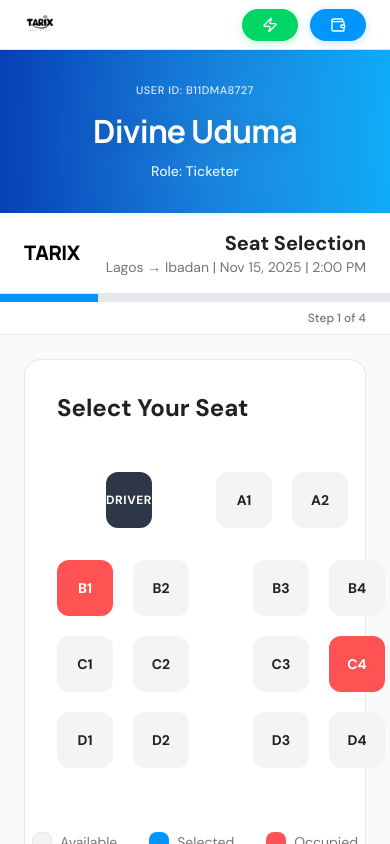
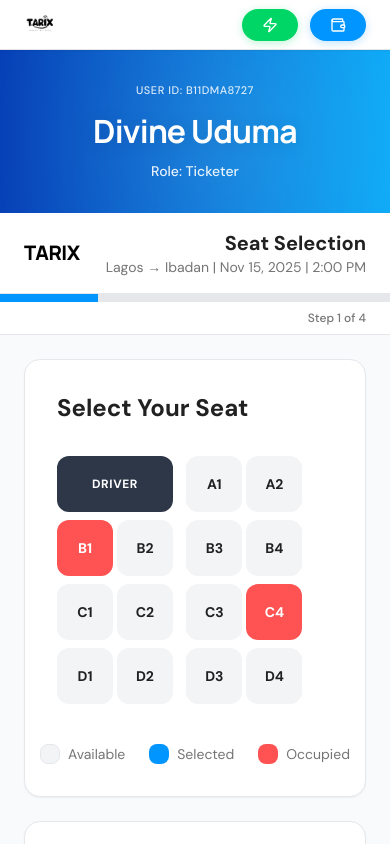
Before and after one commit to Triax-Ecosystem-Dev-Team/tarix-Ticketer, a React (Vite) app: page /booking/select-seat in a window 390 px wide. Shown: the top 844 px of the page. Built offline with nearby package versions, Linux system fonts and the light colour scheme.

Commit message:
feat: Implement seat selection functionality with a visual seat map component and a dedicated seat selection view.

```diff
--- /dev/null
+++ b/src/modules/ticketer/components/seat-map/SeatMap.tsx
@@ -0,0 +1,118 @@
+import React from 'react';
+
+// Seat types matching the parent component
+type SeatStatus = 'available' | 'occupied' | 'selected';
+
+export interface Seat {
+  id: string;
+  status: SeatStatus;
+  amenities?: string[];
+}
+
+interface SeatMapProps {
+  seats: Seat[];
+  selectedSeatId: string | null;
+  onSeatSelect: (seatId: string) => void;
+}
+
+const SeatMap: React.FC<SeatMapProps> = ({ seats, selectedSeatId, onSeatSelect }) => {
+  const handleSeatClick = (seatId: string, status: SeatStatus) => {
+    if (status === 'occupied') return;
+    onSeatSelect(seatId);
+  };
+
+  const renderSeat = (seatId: string) => {
+    const seat = seats.find(s => s.id === seatId);
+    if (!seat) return <div className="w-14 h-14" />;
+
+    const isSelected = selectedSeatId === seatId;
+
+    let bgClass = 'bg-gray-100 text-text-dark hover:bg-gray-200';
+    if (seat.status === 'occupied') {
+      bgClass = 'bg-[#FF5252] text-white cursor-not-allowed';
+    }
+    if (isSelected) {
+      bgClass = 'bg-[#0095FF] text-white shadow-lg scale-105';
+    }
+
+    return (
+      <button
+        onClick={() => handleSeatClick(seat.id, seat.status)}
+        disabled={seat.status === 'occupied'}
+        aria-pressed={isSelected}
+        aria-label={`Seat ${seat.id} ${seat.status}`}
+        className={`w-14 h-14 rounded-xl text-sm font-bold flex items-center justify-center transition-all duration-200 justify-self-center ${bgClass}`}
+      >
+        {seat.id}
+      </button>
+    );
+  };
+
+  return (
+    <div className="bg-white rounded-2xl p-8 lg:p-12 shadow-sm border border-gray-200">
+      <h2 className="text-2xl font-bold text-text-dark mb-8">Select Your Seat</h2>
+
+      {/* Bus Layout - CSS Grid */}
+      <div className="max-w-md mx-auto">
+        <div
+          className="grid gap-y-2 gap-x-1"
+          style={{
+            gridTemplateColumns: '3.5rem 3.5rem 0.15fr 3.5rem 3.5rem',
+            justifyItems: 'stretch',
+          }}
+        >
+          {/* Row A: Driver (spans 2 cols on left) + A1, A2 on right */}
+          <button
+            className="col-span-2 w-full h-14 bg-[#2D3748] text-white rounded-xl flex items-center justify-center text-xs font-bold uppercase tracking-wider cursor-default justify-self-stretch"
+            disabled
+          >
+            Driver
+          </button>
+
+          <div /> {/* Aisle gap */}
+          {renderSeat('A1')}
+          {renderSeat('A2')}
+
+          {/* Row B */}
+          {renderSeat('B1')}
+          {renderSeat('B2')}
+          <div /> {/* Aisle gap */}
+          {renderSeat('B3')}
+          {renderSeat('B4')}
+
+          {/* Row C */}
+          {renderSeat('C1')}
+          {renderSeat('C2')}
+          <div /> {/* Aisle gap */}
+          {renderSeat('C3')}
+          {renderSeat('C4')}
+
+          {/* Row D */}
+          {renderSeat('D1')}
+          {renderSeat('D2')}
+          <div /> {/* Aisle gap */}
+          {renderSeat('D3')}
+          {renderSeat('D4')}
+        </div>
+
+        {/* Legend */}
+        <div className="flex justify-center gap-6 mt-10">
+          <div className="flex items-center gap-2">
+            <div className="w-5 h-5 rounded-lg bg-gray-100 border border-gray-200"></div>
+            <span className="text-sm text-text-gray">Available</span>
+          </div>
+          <div className="flex items-center gap-2">
+            <div className="w-5 h-5 rounded-lg bg-[#0095FF]"></div>
+            <span className="text-sm text-text-gray">Selected</span>
+          </div>
+          <div className="flex items-center gap-2">
+            <div className="w-5 h-5 rounded-lg bg-[#FF5252]"></div>
+            <span className="text-sm text-text-gray">Occupied</span>
+          </div>
+        </div>
+      </div>
+    </div>
+  );
+};
+
+export default SeatMap;
--- a/src/modules/ticketer/views/SeatSelection.tsx
+++ b/src/modules/ticketer/views/SeatSelection.tsx
@@ -1,16 +1,6 @@
-import React, { useState } from 'react';
+import { useState } from 'react';
 import { useNavigate } from 'react-router-dom';
-import logo from '../../../assets/images/logo.webp';
-import LoadingScreen from '../../../shared/components/LoadingScreen';
-
-// Seat types
-type SeatStatus = 'available' | 'occupied' | 'selected';
-
-interface Seat {
-  id: string;
-  status: SeatStatus;
-  amenities?: string[];
-}
+import SeatMap, { Seat } from '../components/seat-map/SeatMap';
 
 const SeatSelection: React.FC = () => {
   const navigate = useNavigate();
@@ -18,25 +8,27 @@ const SeatSelection: React.FC = () => {
 
   // Seat layout with amenities
   const [seats] = useState<Seat[]>([
+    // Row A (right side only — driver occupies left)
     { id: 'A1', status: 'available', amenities: ['Aisle access'] },
     { id: 'A2', status: 'available', amenities: ['Window seat'] },
-    { id: 'B1', status: 'occupied', amenities: ['Aisle access'] },
-    { id: 'B2', status: 'available', amenities: [] },
-    { id: 'B3', status: 'available', amenities: [] },
+    // Row B
+    { id: 'B1', status: 'occupied', amenities: ['Window seat'] },
+    { id: 'B2', status: 'available', amenities: ['Aisle access'] },
+    { id: 'B3', status: 'available', amenities: ['Aisle access'] },
     { id: 'B4', status: 'available', amenities: ['Window seat'] },
-    { id: 'C1', status: 'available', amenities: ['Aisle access'] },
-    { id: 'C2', status: 'available', amenities: [] },
-    { id: 'C3', status: 'available', amenities: [] },
+    // Row C
+    { id: 'C1', status: 'available', amenities: ['Window seat'] },
+    { id: 'C2', status: 'available', amenities: ['Aisle access'] },
+    { id: 'C3', status: 'available', amenities: ['Aisle access'] },
     { id: 'C4', status: 'occupied', amenities: ['Window seat'] },
-    { id: 'D1', status: 'available', amenities: ['Aisle access'] },
-    { id: 'D2', status: 'available', amenities: [] },
-    { id: 'D3', status: 'available', amenities: [] },
+    // Row D
+    { id: 'D1', status: 'available', amenities: ['Window seat'] },
+    { id: 'D2', status: 'available', amenities: ['Aisle access'] },
+    { id: 'D3', status: 'available', amenities: ['Aisle access'] },
     { id: 'D4', status: 'available', amenities: ['Window seat'] },
   ]);
 
-  const handleSeatClick = (seatId: string, status: SeatStatus) => {
-    if (status === 'occupied') return;
-
+  const handleSeatSelect = (seatId: string) => {
     if (selectedSeat === seatId) {
       setSelectedSeat(null); // Deselect
     } else {
@@ -62,31 +54,7 @@ const SeatSelection: React.FC = () => {
 
   const selectedSeatDetails = getSelectedSeatDetails();
 
-  // Helper to render a seat button
-  const renderSeat = (seatId: string) => {
-    const seat = seats.find(s => s.id === seatId);
-    if (!seat) return <div className="w-14 h-14"></div>;
 
-    const isSelected = selectedSeat === seatId;
-
-    let bgClass = 'bg-gray-100 text-text-dark hover:bg-gray-200';
-    if (seat.status === 'occupied') {
-      bgClass = 'bg-[#FF5252] text-white cursor-not-allowed';
-    }
-    if (isSelected) {
-      bgClass = 'bg-[#0095FF] text-white shadow-lg scale-105';
-    }
-
-    return (
-      <button
-        onClick={() => handleSeatClick(seat.id, seat.status)}
-        disabled={seat.status === 'occupied'}
-        className={`w-14 h-14 rounded-xl text-sm font-bold flex items-center justify-center transition-all duration-200 ${bgClass}`}
-      >
-        {seat.id}
-      </button>
-    );
-  };
 
   return (
     <div className="min-h-screen bg-gray-50 flex flex-col">
@@ -122,81 +90,11 @@ const SeatSelection: React.FC = () => {
         <div className="max-w-[1400px] mx-auto grid grid-cols-1 lg:grid-cols-[1.5fr_1fr] gap-6">
 
           {/* Left: Seat Map */}
-          <div className="bg-white rounded-2xl p-8 lg:p-12 shadow-sm border border-gray-200">
-            <h2 className="text-2xl font-bold text-text-dark mb-12">
-              Select Your Seat
-            </h2>
-
-            {/* Bus Layout */}
-            <div className="flex flex-col items-center max-w-lg mx-auto">
-              <div className="space-y-5 w-full">
-
-                {/* Driver Row */}
-                <div className="flex justify-center gap-16 mb-8">
-                  <div className="w-14 h-14"></div>
-                  <div className="w-32 h-14 bg-[#2D3748] text-white rounded-xl flex items-center justify-center text-xs font-bold uppercase tracking-wider">
-                    Driver
-                  </div>
-                  <div className="flex gap-5">
-                    {renderSeat('A1')}
-                    {renderSeat('A2')}
-                  </div>
-                </div>
-
-                {/* Row B */}
-                <div className="flex justify-between gap-16">
-                  <div className="flex gap-5">
-                    {renderSeat('B1')}
-                    {renderSeat('B2')}
-                  </div>
-                  <div className="flex gap-5">
-                    {renderSeat('B3')}
-                    {renderSeat('B4')}
-                  </div>
-                </div>
-
-                {/* Row C */}
-                <div className="flex justify-between gap-16">
-                  <div className="flex gap-5">
-                    {renderSeat('C1')}
-                    {renderSeat('C2')}
-                  </div>
-                  <div className="flex gap-5">
-                    {renderSeat('C3')}
-                    {renderSeat('C4')}
-                  </div>
-                </div>
-
-                {/* Row D */}
-                <div className="flex justify-between gap-16">
-                  <div className="flex gap-5">
-                    {renderSeat('D1')}
-                    {renderSeat('D2')}
-                  </div>
-                  <div className="flex gap-5">
-                    {renderSeat('D3')}
-                    {renderSeat('D4')}
-                  </div>
-                </div>
-              </div>
-
-              {/* Legend */}
-              <div className="flex justify-center gap-8 mt-16">
-                <div className="flex items-center gap-2">
-                  <div className="w-5 h-5 rounded-lg bg-gray-100 border border-gray-200"></div>
-                  <span className="text-sm text-text-gray">Available</span>
-                </div>
-                <div className="flex items-center gap-2">
-                  <div className="w-5 h-5 rounded-lg bg-[#0095FF]"></div>
-                  <span className="text-sm text-text-gray">Selected</span>
-                </div>
-                <div className="flex items-center gap-2">
-                  <div className="w-5 h-5 rounded-lg bg-[#FF5252]"></div>
-                  <span className="text-sm text-text-gray">Occupied</span>
-                </div>
-              </div>
-            </div>
-          </div>
+          <SeatMap
+            seats={seats}
+            selectedSeatId={selectedSeat}
+            onSeatSelect={handleSeatSelect}
+          />
 
           {/* Right: Selection Panel */}
           <div className="bg-white rounded-2xl p-8 shadow-sm border border-gray-200 h-fit">
```
